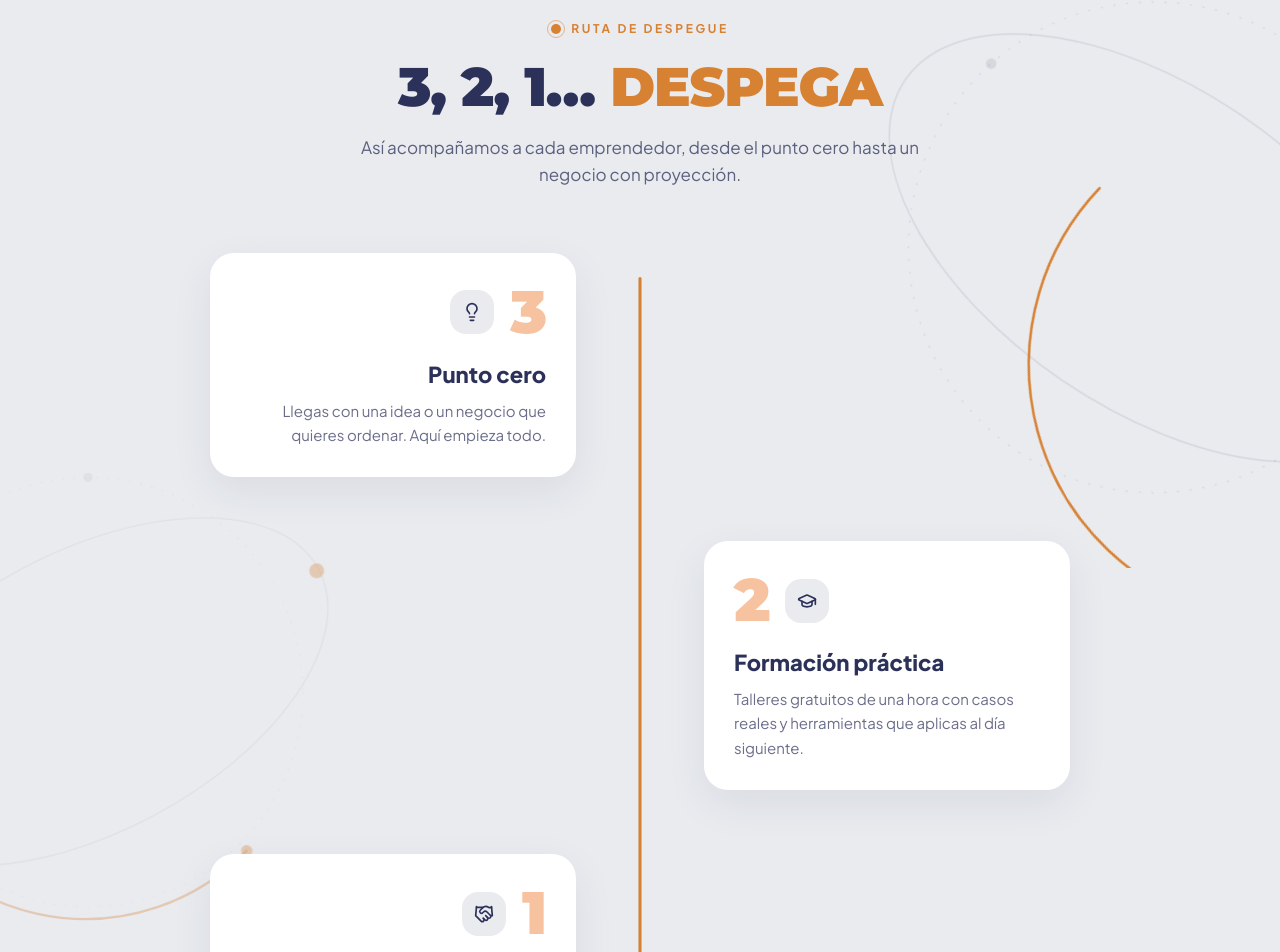
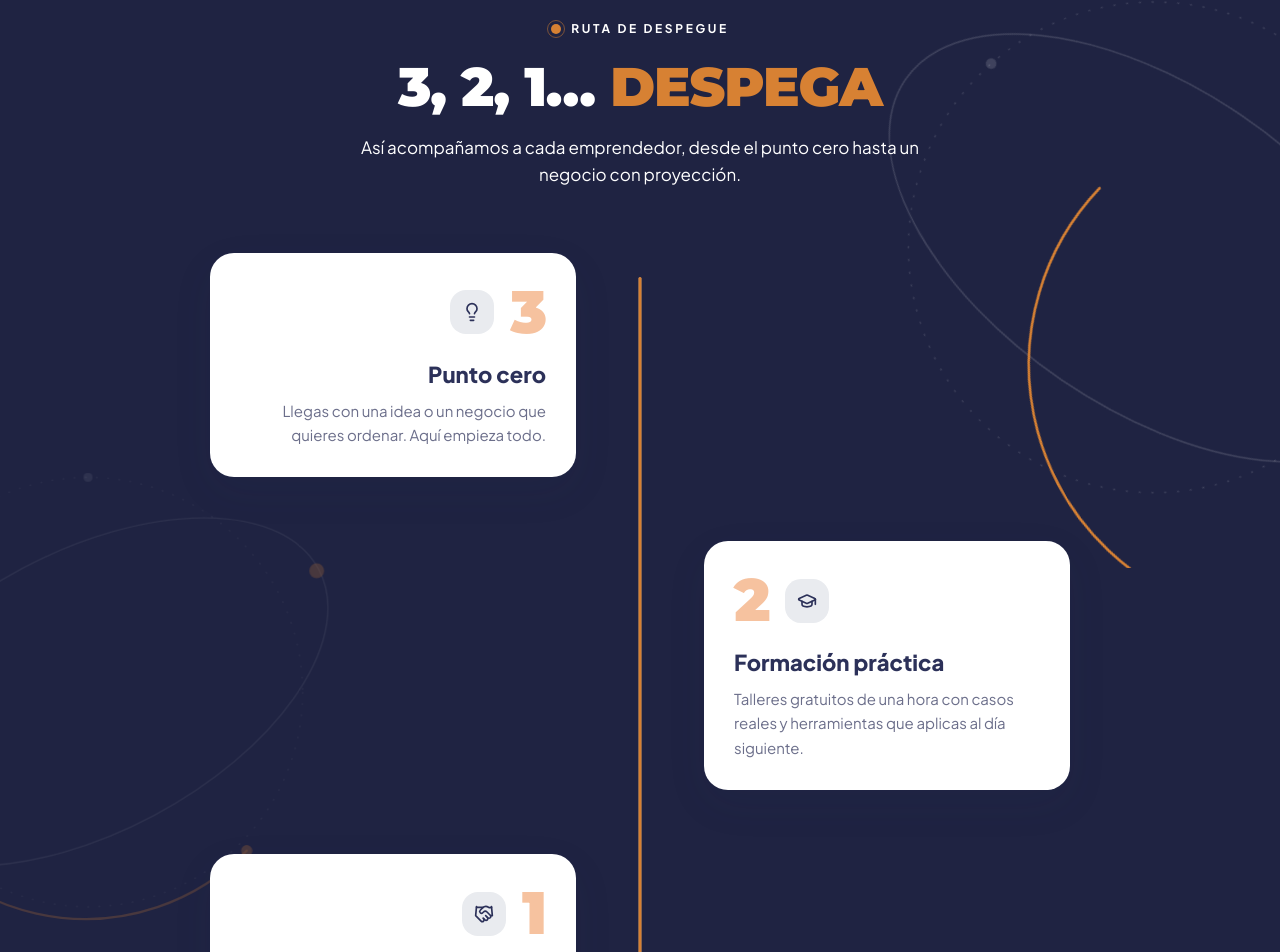
Before and after one commit to johnoc-lab/impulso-cero-academy-copia, a React (Vite) app: page / in a window 1280 px wide. Shown: the part 1870-2822 px from the top of the page. Built offline with nearby package versions, Linux system fonts and the light colour scheme.

Commit message:
mejoras de diseño 2 carrusel

```diff
--- a/src/App.tsx
+++ b/src/App.tsx
@@ -401,6 +401,21 @@ function Ruta() {
   const { scrollYProgress } = useScroll({ target: ref, offset: ['start 75%', 'end 55%'] });
   const fill = useTransform(scrollYProgress, [0, 1], [0, 1]);
   const top = useTransform(scrollYProgress, [0, 1], ['0%', '100%']);
+  const immersion = useMotionValue(0);
+  // Evita interpolar el texto por grises que se confundan con el fondo intermedio.
+  const headingColor = useTransform(immersion, (value) =>
+    value < 0.38 ? '#2c3159' : value < 0.59 ? '#000000' : '#ffffff',
+  );
+  const lightAccent = useTransform(immersion, [0, 0.25], ['#d78133', '#2c3159']);
+  const darkAccent = useTransform(immersion, [0.8, 1], ['#ffffff', '#d78133']);
+  const accentColor = useTransform(() => {
+    const progress = immersion.get();
+    const light = lightAccent.get();
+    const dark = darkAccent.get();
+    const readable = headingColor.get();
+    return progress < 0.25 ? light : progress > 0.8 ? dark : readable;
+  });
+  const orbitColor = useTransform(immersion, [0, 1], ['rgba(44,49,89,0.1)', 'rgba(255,255,255,0.14)']);
 
   useEffect(() => {
     const container = ref.current;
@@ -408,7 +423,8 @@ function Ruta() {
     if (!container || !rail) return;
 
     let ranges: { start: number; end: number }[] = [];
-    let currentStep = -1;
+    let currentStep: number | null = null;
+    let arrival = { start: 1, end: 1, entry: 1 };
     const updateActiveStep = (progress: number) => {
       const next = ranges.findIndex(({ start, end }) => progress >= start && progress <= end);
       // Solo actualiza React cuando el cohete entra o sale de una tarjeta.
@@ -416,6 +432,12 @@ function Ruta() {
         currentStep = next;
         setActiveStep(next);
       }
+      const approach = Math.max(0, Math.min(1,
+        (progress - arrival.start) / Math.max(arrival.end - arrival.start, 0.001),
+      ));
+      immersion.set(reduceMotion
+        ? Number(progress >= arrival.entry)
+        : approach * approach * (3 - 2 * approach));
     };
     const measure = () => {
       if (!rail.offsetHeight) return;
@@ -424,6 +446,15 @@ function Ruta() {
         start: card ? (card.offsetTop - rail.offsetTop) / rail.offsetHeight : Infinity,
         end: card ? (card.offsetTop + card.offsetHeight - rail.offsetTop) / rail.offsetHeight : -Infinity,
       }));
+      const last = ranges[ranges.length - 1];
+      const previous = ranges[ranges.length - 2];
+      if (last && Number.isFinite(last.start)) {
+        arrival = {
+          start: previous ? (previous.end + last.start) / 2 : last.start,
+          end: Math.min(1, (last.start + last.end) / 2),
+          entry: last.start,
+        };
+      }
       updateActiveStep(scrollYProgress.get());
     };
 
@@ -436,28 +467,45 @@ function Ruta() {
       unsubscribe();
       observer.disconnect();
     };
-  }, [scrollYProgress]);
+  }, [scrollYProgress, immersion, reduceMotion]);
 
   return (
-    <section id="ruta" className="relative overflow-hidden bg-niebla px-5 py-24 md:px-8 md:py-32">
-      <Orbits className="absolute -right-48 top-10 w-[420px] text-azul/10 opacity-40 md:w-[640px] md:opacity-100" />
+    <section id="ruta" className="relative isolate overflow-hidden bg-niebla px-5 py-24 md:px-8 md:py-32">
+      <motion.div
+        aria-hidden="true"
+        className="pointer-events-none absolute inset-0 bg-azul-deep"
+        style={{ opacity: immersion }}
+      />
+      <motion.div
+        aria-hidden="true"
+        className="pointer-events-none absolute inset-0"
+        style={{ color: orbitColor }}
+      >
+        <Orbits className="absolute -right-48 top-10 w-[420px] opacity-40 md:w-[640px] md:opacity-100" />
         <Orbits
-        className="absolute -left-48 top-1/2 hidden w-[560px] -translate-y-1/2 text-azul/[0.07] opacity-70 md:block"
+          className="absolute -left-48 top-1/2 hidden w-[560px] -translate-y-1/2 opacity-50 md:block"
           node="rgba(215,129,51,0.45)"
         />
         <Orbits
-        className="absolute -right-44 bottom-8 hidden w-[520px] text-azul/[0.08] opacity-70 md:block"
+          className="absolute -right-44 bottom-8 hidden w-[520px] opacity-70 md:block"
           node="rgba(215,129,51,0.5)"
         />
-      <div className="relative mx-auto max-w-[1240px]">
+      </motion.div>
+      <div className="relative z-10 mx-auto max-w-[1240px]">
         <Reveal className="mx-auto max-w-[760px] text-center">
-          <Kicker>Ruta de despegue</Kicker>
-          <h2 className="display mt-5 text-[2.3rem] font-black uppercase md:text-[3.4rem]">
-            3, 2, 1… <span className="text-naranja">despega</span>
-          </h2>
-          <p className="mx-auto mt-5 max-w-[560px] text-[17px] leading-relaxed text-azul/75">
+          <Kicker><motion.span style={{ color: headingColor }}>Ruta de despegue</motion.span></Kicker>
+          <motion.h2
+            className="display mt-5 text-[2.3rem] font-black uppercase md:text-[3.4rem]"
+            style={{ color: headingColor }}
+          >
+            3, 2, 1… <motion.span style={{ color: accentColor }}>despega</motion.span>
+          </motion.h2>
+          <motion.p
+            className="mx-auto mt-5 max-w-[560px] text-[17px] leading-relaxed"
+            style={{ color: headingColor }}
+          >
             Así acompañamos a cada emprendedor, desde el punto cero hasta un negocio con proyección.
-          </p>
+          </motion.p>
         </Reveal>
 
         <div ref={ref} className="relative mx-auto mt-16 max-w-[860px]">
@@ -504,7 +552,18 @@ function Ruta() {
                   transition={{ duration: 0.7, ease: EASE }}
                   className={`relative pl-20 md:w-1/2 md:pl-0 ${right ? 'md:ml-auto md:pl-16' : 'md:pr-16 md:text-right'}`}
                 >
-                  <div className={`rounded-3xl border-2 p-7 transition-[transform,border-color,box-shadow] duration-300 motion-safe:hover:-translate-y-2 hover:shadow-[0_22px_55px_rgba(215,129,51,0.2)] ${
+                  <div className="relative isolate">
+                    {last && (
+                      <motion.div
+                        aria-hidden="true"
+                        className="pointer-events-none absolute -inset-10 rounded-[3rem] md:-inset-14"
+                        style={{
+                          opacity: immersion,
+                          background: 'radial-gradient(ellipse at center, rgba(215,129,51,0.38) 0%, rgba(215,129,51,0.14) 45%, transparent 72%)',
+                        }}
+                      />
+                    )}
+                    <div className={`relative rounded-3xl border-2 p-7 transition-[transform,border-color,box-shadow] duration-300 motion-safe:hover:-translate-y-2 hover:shadow-[0_22px_55px_rgba(215,129,51,0.2)] ${
                       active
                         ? 'border-naranja shadow-[0_18px_50px_rgba(215,129,51,0.26),0_0_0_4px_rgba(215,129,51,0.08)]'
                         : 'border-transparent shadow-[0_14px_40px_rgba(44,49,89,0.08)]'
@@ -517,6 +576,7 @@ function Ruta() {
                       </div>
                       <h3 className="mt-4 text-[22px] font-extrabold">{p.t}</h3>
                       <p className={`mt-2 text-[15px] leading-relaxed ${last ? 'text-white/75' : 'text-azul/70'}`}>{p.d}</p>
+                    </div>
                   </div>
                 </motion.li>
               );
```
Lines whose indentation alone changed are shown as unchanged.
